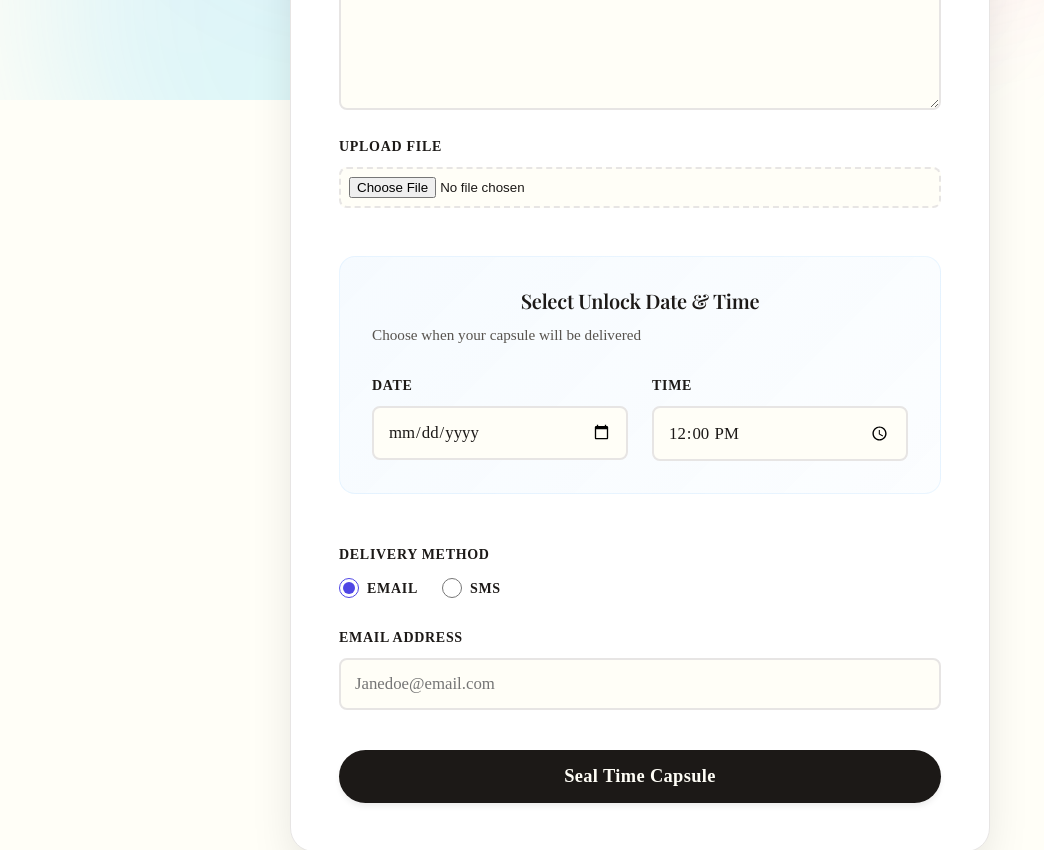
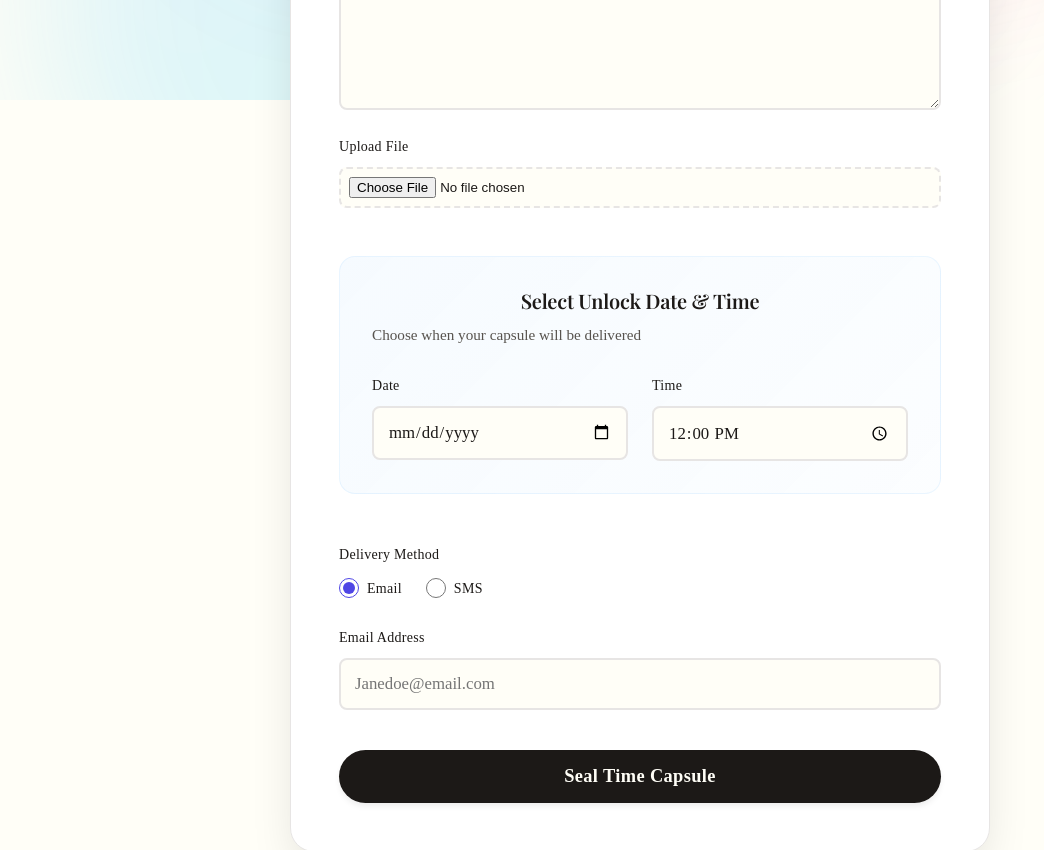
Before and after one commit to ssupshub/TimeVault, a React (Vite) app: page /create in a window 1280 px wide. Shown: the part 700-1550 px from the top of the page, without its empty margins (0-1044 px from the left). Built offline with nearby package versions, Linux system fonts and the light colour scheme; no server answers; a web font is replaced by a local one.

Commit message:
Updated App.css

```diff
--- a/src/App.css
+++ b/src/App.css
@@ -817,11 +817,10 @@ h1, h2, h3, h4, h5, h6 {
 }
 
 .form-group label {
-  font-weight: 600;
+  font-weight: 500;
   color: var(--text-primary);
   font-size: 0.875rem;
-  text-transform: uppercase;
-  letter-spacing: 0.05em;
+  letter-spacing: 0.02em;
   font-family: 'Lora', serif;
 }
 
@@ -890,7 +889,7 @@ h1, h2, h3, h4, h5, h6 {
   align-items: center;
   gap: 0.5rem;
   cursor: pointer;
-  font-weight: 500;
+  font-weight: 400;
   color: var(--text-secondary);
   font-family: 'Lora', serif;
   font-size: 1.05rem;
```
